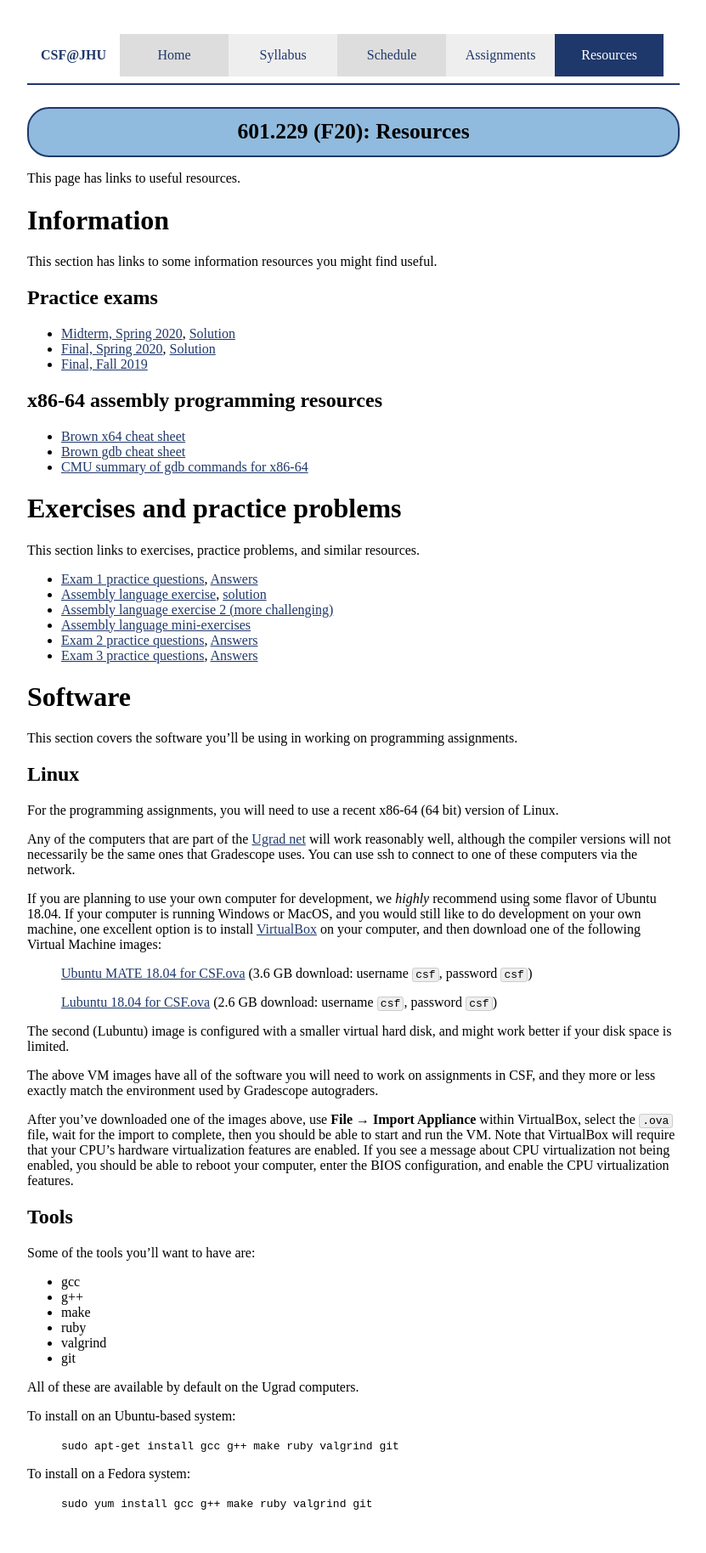
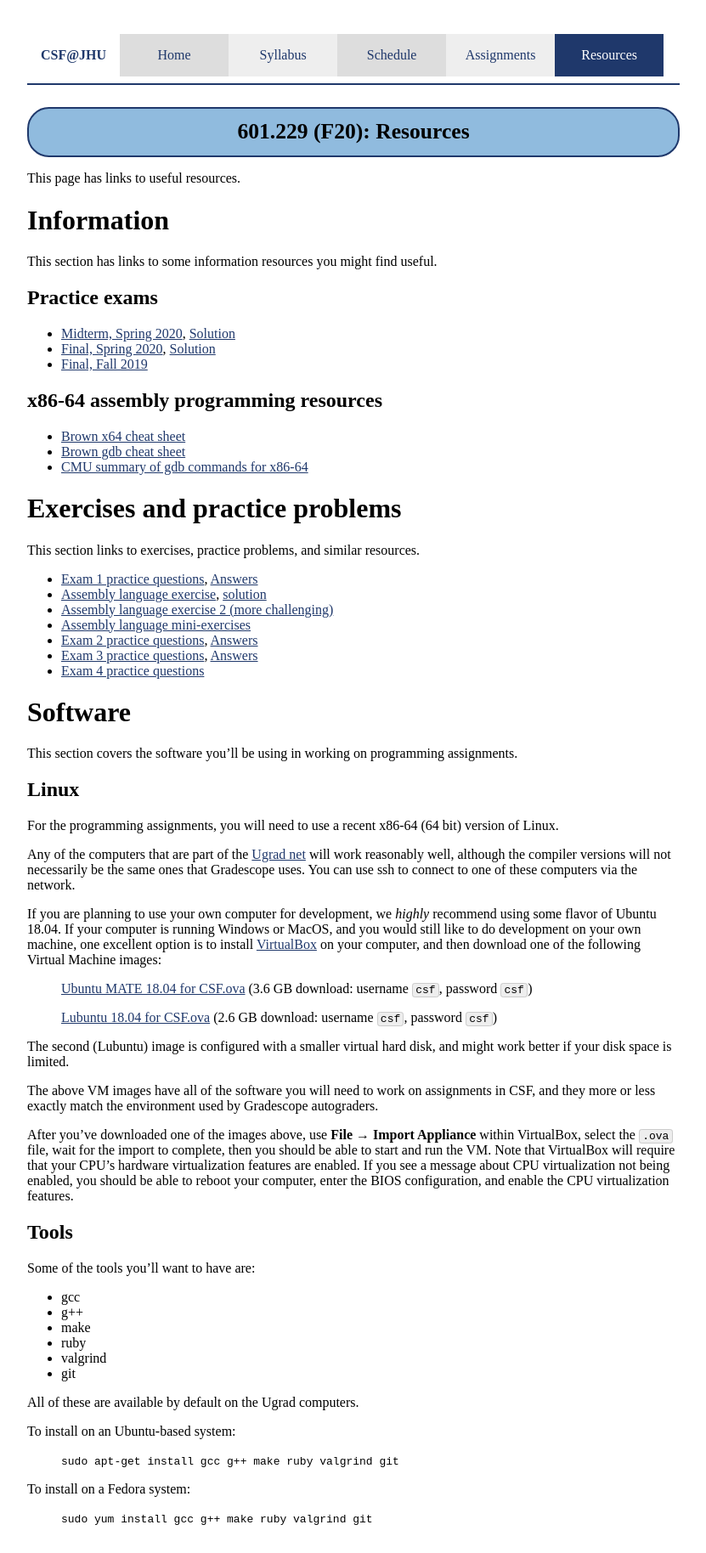
Before and after one commit to jhucsf/fall2020, a Jekyll site: the page built from resources.md, in a window 1280 px wide. Shown: the whole page at 85% size, without its empty margins (224-1055 px from the left). Built offline with Jekyll 4.4.1, drawn with Linux system fonts in a browser that asks for light colours.

```diff
--- a/resources.md
+++ b/resources.md
@@ -32,6 +32,7 @@ This section links to exercises, practice problems, and similar resources.
 * [Assembly language mini-exercises](exercise/assemblyMini.html)
 * [Exam 2 practice questions](resources/exam2review.html), [Answers](resources/exam2review-solutions.html)
 * [Exam 3 practice questions](resources/exam3review.html), [Answers](resources/exam3review-solutions.html)
+* [Exam 4 practice questions](resources/exam4review.html)
 
 # Software
 
```
Also changed, not shown: resources/exam4review.md (+0 -3 lines).
